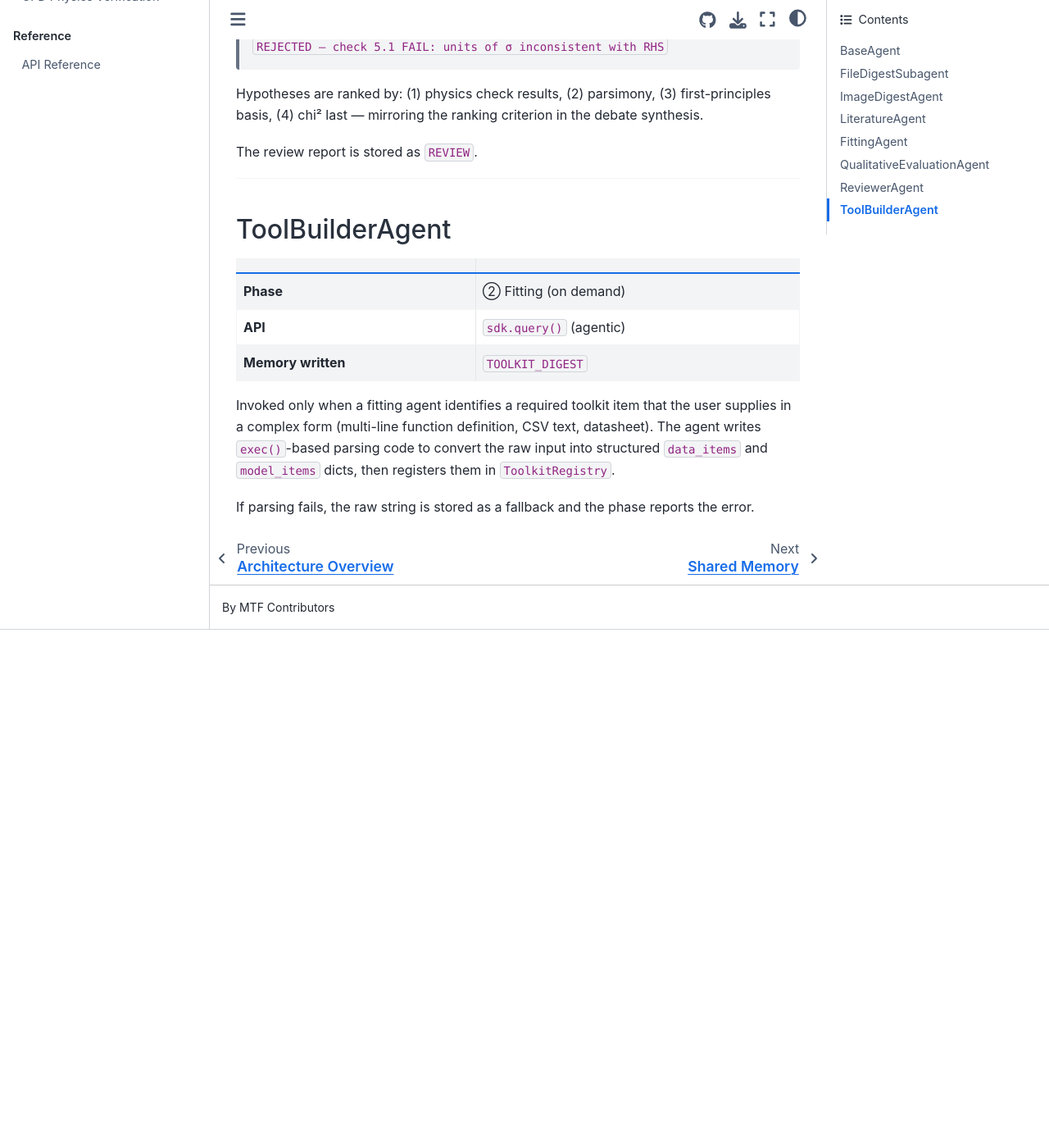
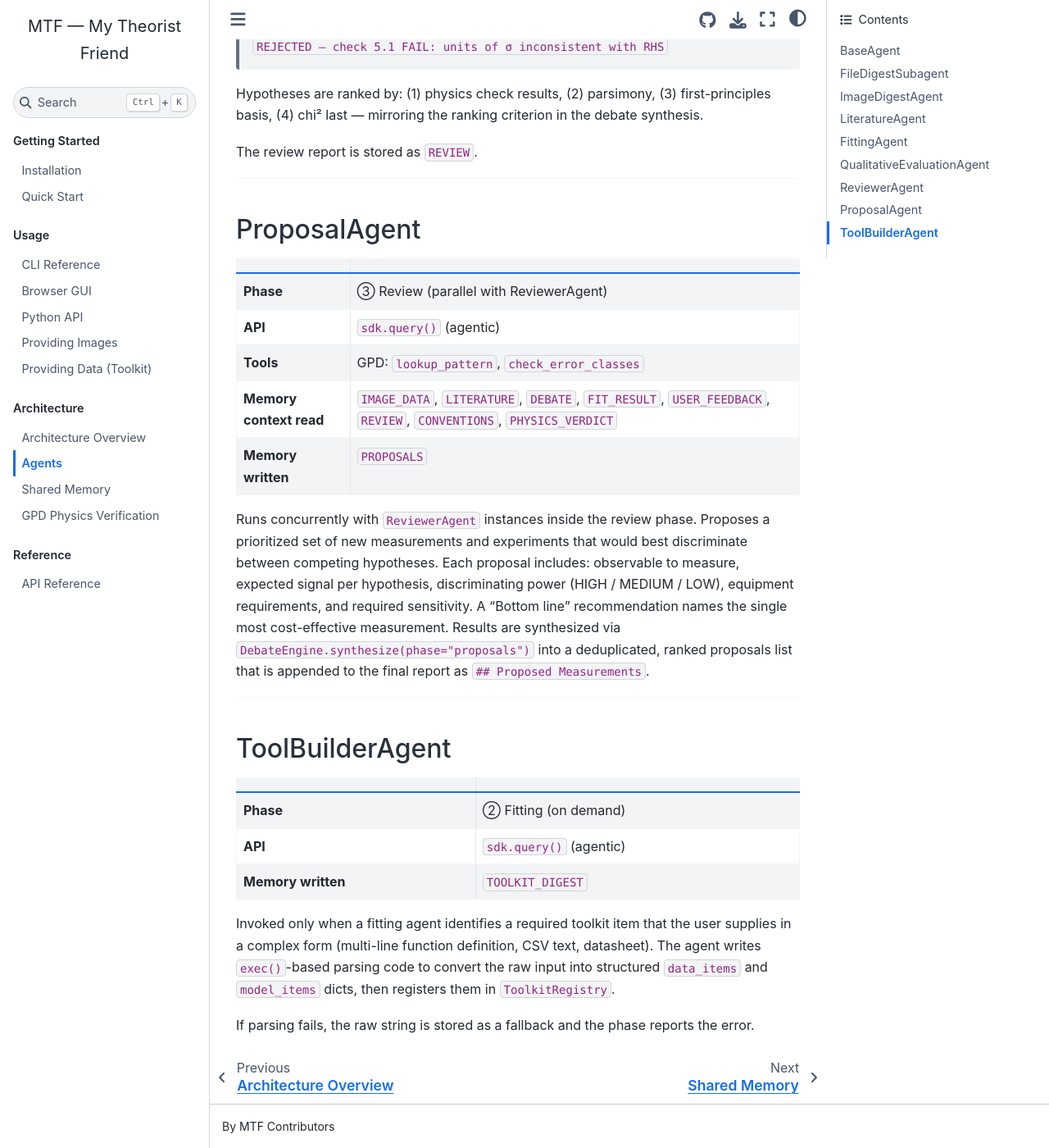
Before and after one commit to FaroutYLq/mtf, a Sphinx documentation site: the page built from docs/architecture/agents.md, in a window 1280 px wide and 1400 px high, scrolled down 7245 px. Shown: the whole window at 82% size. Built offline with Sphinx 7.4.7 and the Sphinx Book theme 1.1.4, drawn with Linux system fonts in a browser that asks for light colours; before the commit the page ends 8013 px from its top, so only the background shows below that.

Commit message:
Add docs and GUI for measurement proposals feature
Co-Authored-By: Claude Sonnet 4.6 <noreply@anthropic.com>

```diff
--- a/docs/architecture/agents.md
+++ b/docs/architecture/agents.md
@@ -265,6 +265,20 @@ The review report is stored as `REVIEW`.
 
 ---
 
+## ProposalAgent
+
+| | |
+|---|---|
+| **Phase** | ③ Review (parallel with ReviewerAgent) |
+| **API** | `sdk.query()` (agentic) |
+| **Tools** | GPD: `lookup_pattern`, `check_error_classes` |
+| **Memory context read** | `IMAGE_DATA`, `LITERATURE`, `DEBATE`, `FIT_RESULT`, `USER_FEEDBACK`, `REVIEW`, `CONVENTIONS`, `PHYSICS_VERDICT` |
+| **Memory written** | `PROPOSALS` |
+
+Runs concurrently with `ReviewerAgent` instances inside the review phase. Proposes a prioritized set of new measurements and experiments that would best discriminate between competing hypotheses. Each proposal includes: observable to measure, expected signal per hypothesis, discriminating power (HIGH / MEDIUM / LOW), equipment requirements, and required sensitivity. A "Bottom line" recommendation names the single most cost-effective measurement. Results are synthesized via `DebateEngine.synthesize(phase="proposals")` into a deduplicated, ranked proposals list that is appended to the final report as `## Proposed Measurements`.
+
+---
+
 ## ToolBuilderAgent
 
 | | |
```
Also changed, not shown: docs/architecture/memory.md (+3 -0 lines), docs/architecture/overview.md (+26 -2 lines), docs/usage/cli.md (+2 -0 lines), docs/usage/gui.md (+2 -1 lines), 2 other files.
